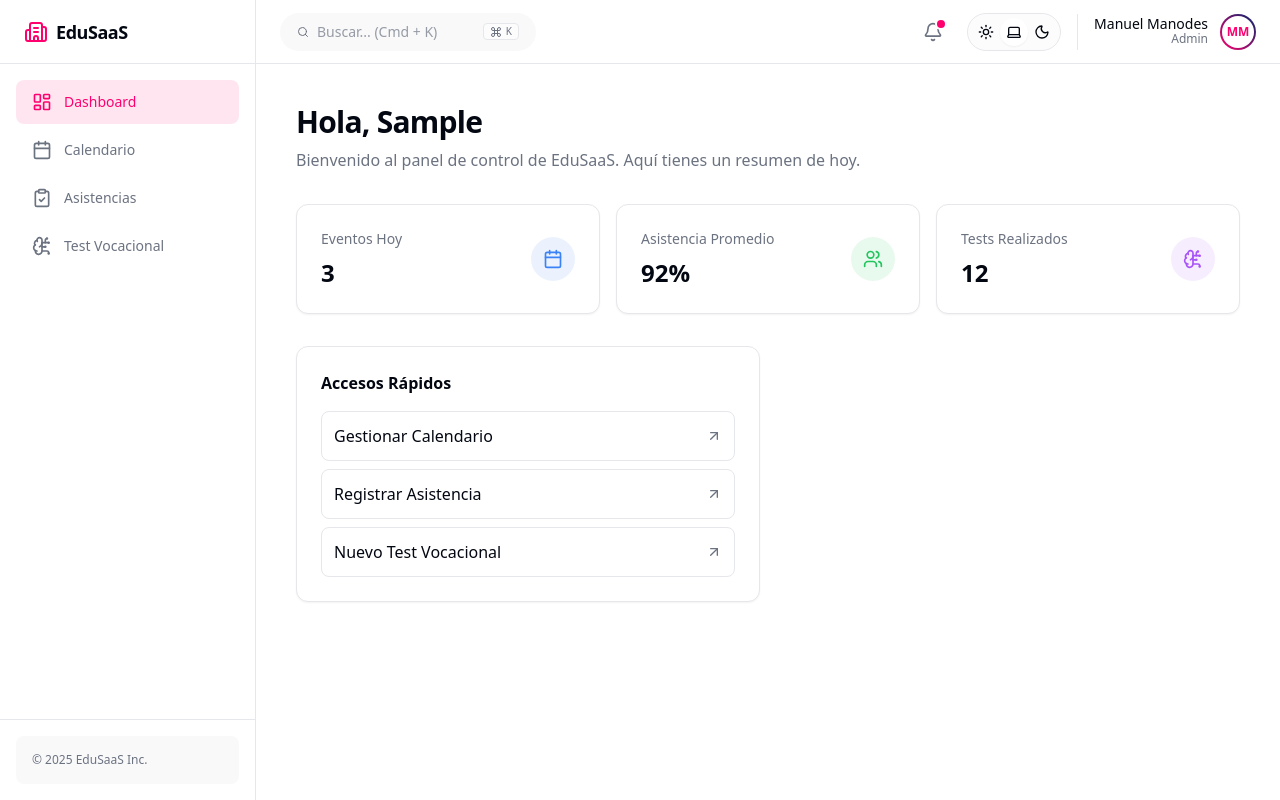
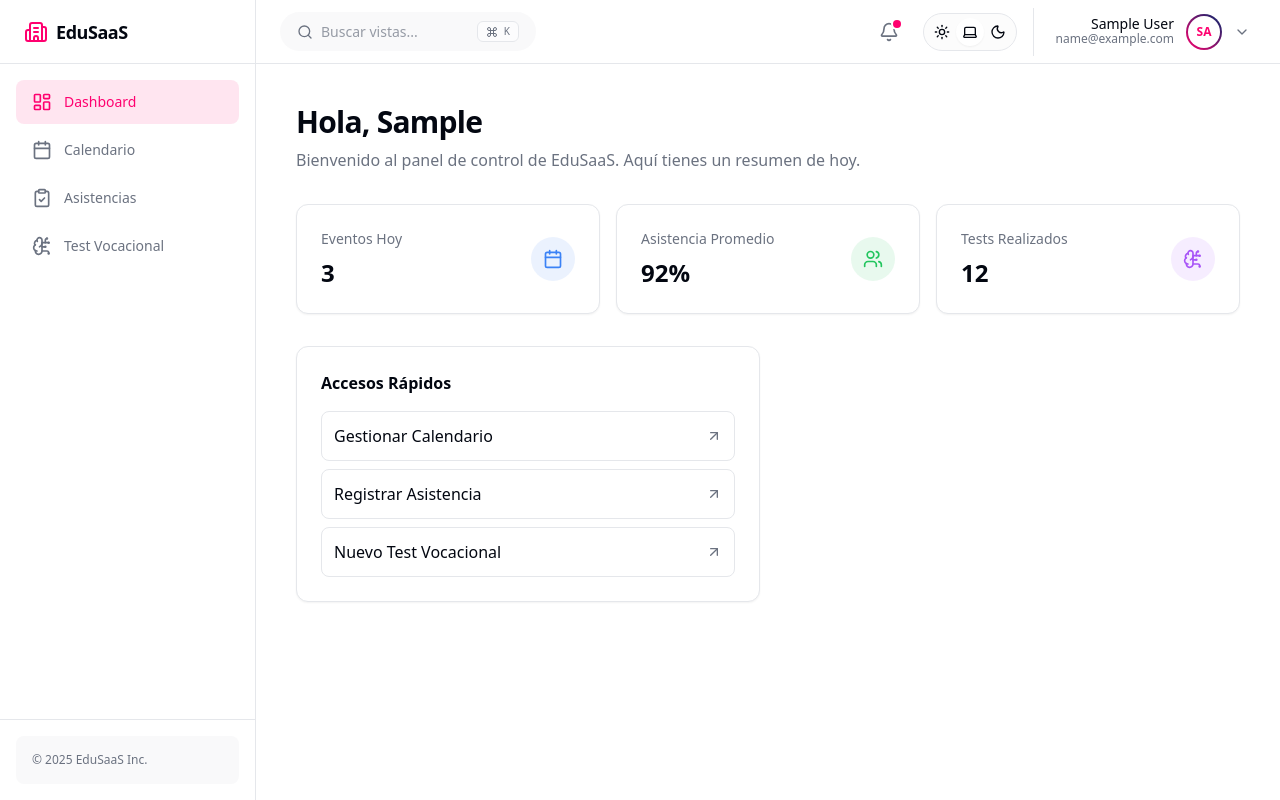
Before and after one commit to ManuelManodes/faro_saas, a React (Vite) app in the folder client/: page / in a window 1280 px wide. Built offline with nearby package versions, Linux system fonts and the light colour scheme; sample sign-in values are in the browser's storage.

Commit message:
feat: enhance header with command+k, user menu, and elegant dark theme

```diff
--- a/client/src/components/layout/Header.tsx
+++ b/client/src/components/layout/Header.tsx
@@ -1,30 +1,156 @@
-import { Search, Bell, Sun, Moon, Laptop, Command } from "lucide-react";
+import { Search, Bell, Sun, Moon, Laptop, Command, X, LogOut, Settings, User as UserIcon, ChevronDown } from "lucide-react";
 import { useTheme } from "../../context/ThemeContext";
+import { useAuth } from "../../context/AuthContext";
 import { cn } from "../../utils";
-import { useState } from "react";
+import { useState, useEffect, useRef } from "react";
+import { useNavigate } from "react-router-dom";
+
+const APP_ROUTES = [
+    { name: "Dashboard", path: "/" },
+    { name: "Calendario", path: "/calendar" },
+    { name: "Asistencia", path: "/attendance" },
+    { name: "Test Holland", path: "/holland-test" },
+];
 
 export function Header() {
     const { theme, setTheme } = useTheme();
+    const { logout, user } = useAuth();
     const [isSearchFocused, setIsSearchFocused] = useState(false);
+    const [searchQuery, setSearchQuery] = useState("");
+    const [selectedIndex, setSelectedIndex] = useState(-1);
+    const [isUserMenuOpen, setIsUserMenuOpen] = useState(false);
+
+    const searchInputRef = useRef<HTMLInputElement>(null);
+    const userMenuRef = useRef<HTMLDivElement>(null);
+
+    const navigate = useNavigate();
+
+    // Filter routes based on search query
+    const filteredRoutes = searchQuery
+        ? APP_ROUTES.filter(route =>
+            route.name.toLowerCase().includes(searchQuery.toLowerCase())
+        )
+        : [];
+
+    useEffect(() => {
+        const handleKeyDown = (e: KeyboardEvent) => {
+            if ((e.metaKey || e.ctrlKey) && e.key === 'k') {
+                e.preventDefault();
+                searchInputRef.current?.focus();
+            }
+        };
+
+        const handleClickOutside = (e: MouseEvent) => {
+            if (userMenuRef.current && !userMenuRef.current.contains(e.target as Node)) {
+                setIsUserMenuOpen(false);
+            }
+        };
+
+        document.addEventListener('keydown', handleKeyDown);
+        document.addEventListener('mousedown', handleClickOutside);
+
+        return () => {
+            document.removeEventListener('keydown', handleKeyDown);
+            document.removeEventListener('mousedown', handleClickOutside);
+        };
+    }, []);
+
+    // Handle keyboard navigation in search input
+    const handleInputKeyDown = (e: React.KeyboardEvent) => {
+        if (e.key === 'ArrowDown') {
+            e.preventDefault();
+            setSelectedIndex(prev => (prev + 1) % filteredRoutes.length);
+        } else if (e.key === 'ArrowUp') {
+            e.preventDefault();
+            setSelectedIndex(prev => (prev - 1 + filteredRoutes.length) % filteredRoutes.length);
+        } else if (e.key === 'Enter') {
+            e.preventDefault();
+            if (selectedIndex >= 0 && filteredRoutes[selectedIndex]) {
+                navigate(filteredRoutes[selectedIndex].path);
+                setSearchQuery("");
+                setSelectedIndex(-1);
+                searchInputRef.current?.blur();
+            } else if (filteredRoutes.length > 0) {
+                // If no specific index selected but results exist, go to first
+                navigate(filteredRoutes[0].path);
+                setSearchQuery("");
+                setSelectedIndex(-1);
+                searchInputRef.current?.blur();
+            }
+        } else if (e.key === 'Escape') {
+            searchInputRef.current?.blur();
+        }
+    };
 
     return (
         <header className="h-16 border-b bg-background/95 backdrop-blur supports-[backdrop-filter]:bg-background/60 sticky top-0 z-10 px-6 flex items-center justify-between">
             {/* Search Bar */}
             <div className={cn(
-                "flex items-center bg-muted/50 rounded-full px-4 py-2 transition-all duration-200 border border-transparent",
+                "relative flex items-center bg-muted/50 rounded-full px-4 py-2 transition-all duration-200 border border-transparent",
                 isSearchFocused ? "w-96 border-primary/20 bg-background ring-2 ring-primary/10" : "w-64"
             )}>
-                <Search className="h-4 w-4 text-muted-foreground mr-2" />
+                <Search className="h-4 w-4 text-muted-foreground mr-2 shrink-0" />
                 <input
+                    ref={searchInputRef}
                     type="text"
-                    placeholder="Buscar... (Cmd + K)"
+                    value={searchQuery}
+                    onChange={(e) => {
+                        setSearchQuery(e.target.value);
+                        setSelectedIndex(0); // Reset selection on type
+                    }}
+                    onKeyDown={handleInputKeyDown}
+                    placeholder="Buscar vistas..."
                     className="bg-transparent border-none outline-none text-sm w-full placeholder:text-muted-foreground/70"
                     onFocus={() => setIsSearchFocused(true)}
-                    onBlur={() => setIsSearchFocused(false)}
+                    onBlur={() => {
+                        // Delay hide to allow click on dropdown items
+                        setTimeout(() => setIsSearchFocused(false), 200);
+                    }}
                 />
-                <div className="hidden lg:flex items-center gap-1 text-[10px] font-medium text-muted-foreground border rounded px-1.5 bg-background/50">
-                    <Command className="h-3 w-3" /> K
+
+                {searchQuery && (
+                    <button
+                        onClick={() => {
+                            setSearchQuery("");
+                            searchInputRef.current?.focus();
+                        }}
+                        className="mr-2 p-0.5 rounded-full hover:bg-muted-foreground/20 text-muted-foreground transition-colors"
+                    >
+                        <X className="h-3 w-3" />
+                    </button>
+                )}
+
+                <div className="hidden lg:flex items-center gap-1.5 text-[10px] font-medium text-muted-foreground border rounded-md px-2 py-0.5 bg-background/50 shrink-0 ml-1">
+                    <Command className="h-3 w-3" />
+                    <span>K</span>
                 </div>
+
+                {/* Autocomplete Dropdown */}
+                {isSearchFocused && searchQuery && filteredRoutes.length > 0 && (
+                    <div className="absolute top-full left-0 right-0 mt-2 bg-background border rounded-lg shadow-lg overflow-hidden py-1 z-20 animate-in fade-in slide-in-from-top-2 duration-200">
+                        {filteredRoutes.map((route, index) => (
+                            <button
+                                key={route.path}
+                                onClick={() => {
+                                    navigate(route.path);
+                                    setSearchQuery("");
+                                }}
+                                className={cn(
+                                    "w-full text-left px-4 py-2 text-sm flex items-center gap-2 transition-colors",
+                                    index === selectedIndex ? "bg-primary/10 text-primary" : "hover:bg-muted text-foreground"
+                                )}
+                            >
+                                <Search className="h-3 w-3 opacity-50" />
+                                {route.name}
+                            </button>
+                        ))}
+                    </div>
+                )}
+                {isSearchFocused && searchQuery && filteredRoutes.length === 0 && (
+                    <div className="absolute top-full left-0 right-0 mt-2 bg-background border rounded-lg shadow-lg px-4 py-3 text-sm text-muted-foreground z-20">
+                        No se encontraron resultados
+                    </div>
+                )}
             </div>
 
             {/* Right Actions */}
@@ -56,17 +182,58 @@ export function Header() {
                     </button>
                 </div>
 
-                {/* User Profile */}
-                <div className="flex items-center gap-3 pl-4 border-l">
-                    <div className="text-right hidden sm:block">
-                        <p className="text-sm font-medium leading-none">Manuel Manodes</p>
-                        <p className="text-xs text-muted-foreground">Admin</p>
-                    </div>
-                    <div className="h-9 w-9 rounded-full bg-gradient-to-tr from-primary to-secondary p-[2px]">
-                        <div className="h-full w-full rounded-full bg-background flex items-center justify-center overflow-hidden">
-                            <span className="font-bold text-primary text-xs">MM</span>
+                {/* User Profile Menu */}
+                <div className="relative pl-4 border-l" ref={userMenuRef}>
+                    <button
+                        onClick={() => setIsUserMenuOpen(!isUserMenuOpen)}
+                        className="flex items-center gap-3 hover:bg-muted/50 p-1.5 rounded-lg transition-colors outline-none focus:ring-2 focus:ring-primary/20"
+                    >
+                        <div className="text-right hidden sm:block">
+                            <p className="text-sm font-medium leading-none">{user?.name || "Usuario"}</p>
+                            <p className="text-xs text-muted-foreground">{user?.email || "Admin"}</p>
                         </div>
-                    </div>
+                        <div className="h-9 w-9 rounded-full bg-gradient-to-tr from-primary to-secondary p-[2px]">
+                            <div className="h-full w-full rounded-full bg-background flex items-center justify-center overflow-hidden">
+                                <span className="font-bold text-primary text-xs">
+                                    {user?.name ? user.name.substring(0, 2).toUpperCase() : "MM"}
+                                </span>
+                            </div>
+                        </div>
+                        <ChevronDown className={cn("h-4 w-4 text-muted-foreground transition-transform duration-200", isUserMenuOpen ? "rotate-180" : "")} />
+                    </button>
+
+                    {/* Dropdown Menu */}
+                    {isUserMenuOpen && (
+                        <div className="absolute right-0 top-full mt-2 w-56 bg-background border rounded-lg shadow-lg shadow-black/5 overflow-hidden py-1 z-50 animate-in fade-in slide-in-from-top-2 duration-200">
+                            <div className="px-4 py-2 border-b border-border/50 bg-muted/30">
+                                <p className="text-sm font-medium">Mi Cuenta</p>
+                                <p className="text-xs text-muted-foreground truncate">{user?.email}</p>
+                            </div>
+
+                            <div className="p-1">
+                                <button className="w-full text-left px-3 py-2 text-sm flex items-center gap-2 hover:bg-muted rounded-md transition-colors text-foreground">
+                                    <UserIcon className="h-4 w-4 opacity-70" />
+                                    Perfil
+                                </button>
+                                <button className="w-full text-left px-3 py-2 text-sm flex items-center gap-2 hover:bg-muted rounded-md transition-colors text-foreground">
+                                    <Settings className="h-4 w-4 opacity-70" />
+                                    Preferencias
+                                </button>
+                            </div>
+
+                            <div className="border-t border-border/50 my-1"></div>
+
+                            <div className="p-1">
+                                <button
+                                    onClick={logout}
+                                    className="w-full text-left px-3 py-2 text-sm flex items-center gap-2 hover:bg-destructive/10 text-destructive rounded-md transition-colors"
+                                >
+                                    <LogOut className="h-4 w-4" />
+                                    Cerrar Sesión
+                                </button>
+                            </div>
+                        </div>
+                    )}
                 </div>
             </div>
         </header>
```
Also changed, not shown: client/src/index.css (+46 -22 lines).
